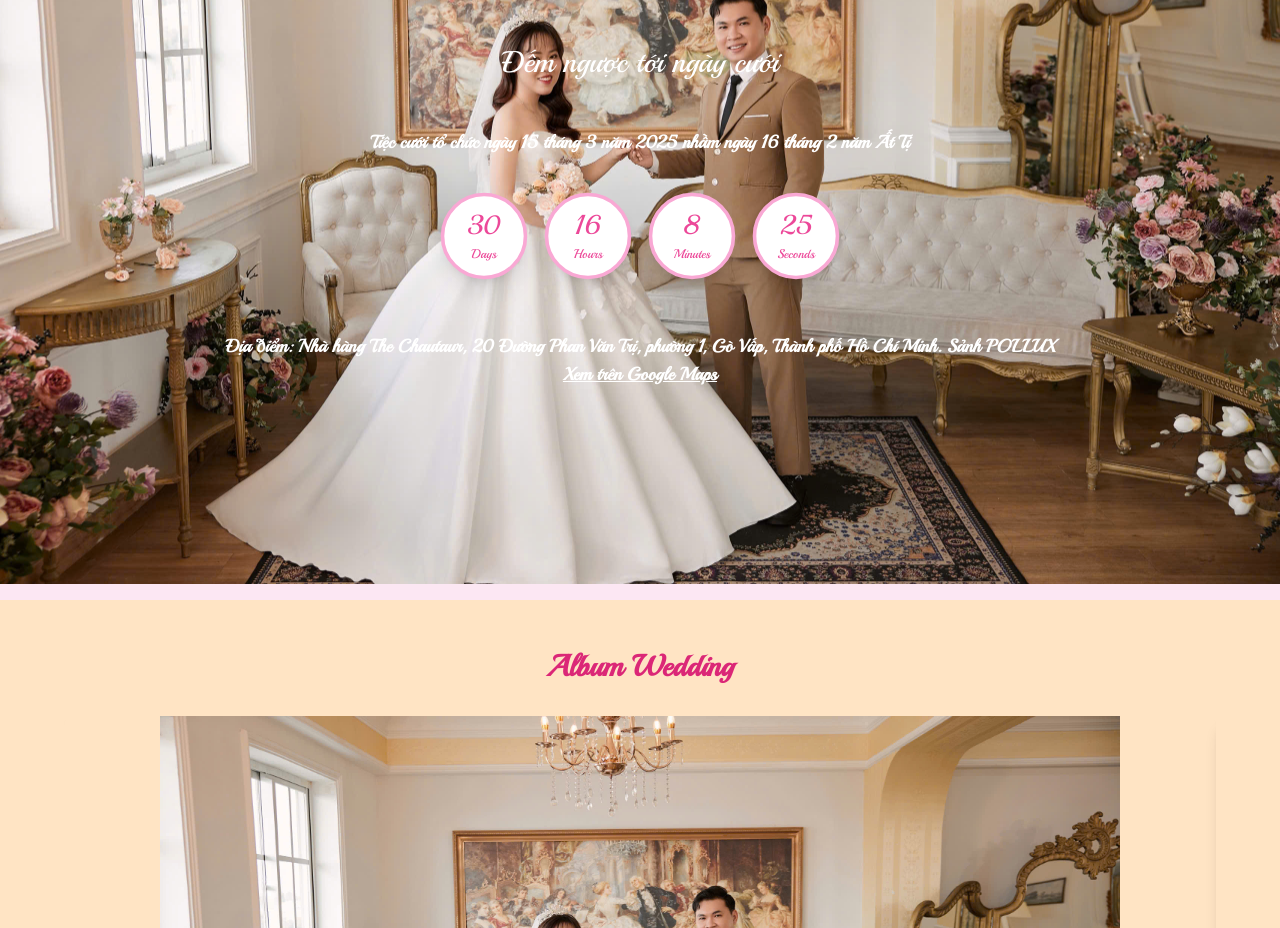
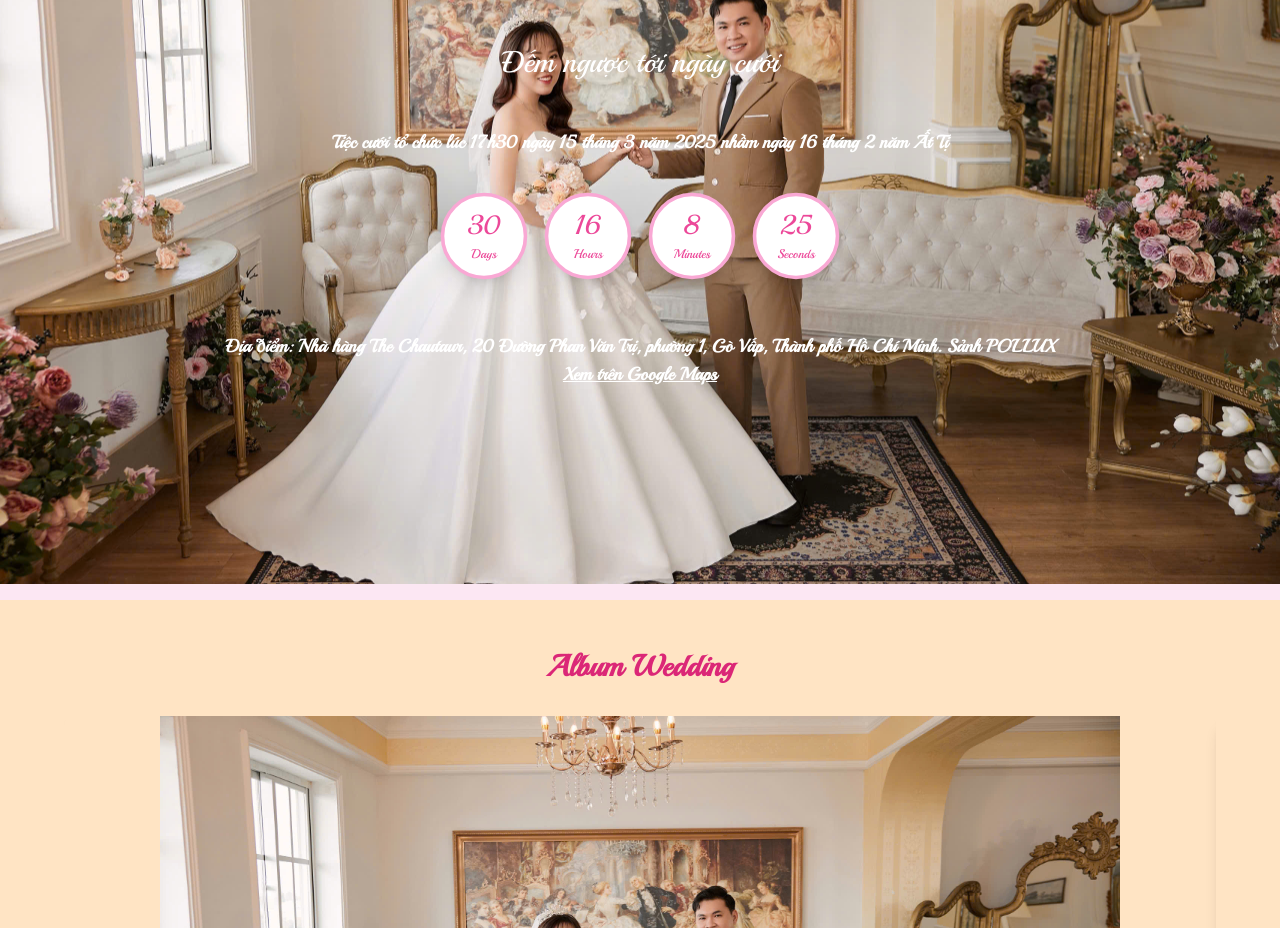
Before and after one commit to LCSMinhPhu/wedding, a Next.js app: page /home in a window 1280 px wide. Shown: the part 1880-2808 px from the top of the page. Built offline with nearby package versions, Linux system fonts and the light colour scheme.

Commit message:
[F] Add wedding date time

```diff
--- a/app/home/page.tsx
+++ b/app/home/page.tsx
@@ -206,7 +206,7 @@ useEffect(() => {
         animate={{ opacity: 1, y: 0 }}
         transition={{ duration: 1 , repeatDelay: 30, repeat: Infinity }}
         className="text-xl md:text-3xl mt-16" style={{fontWeight: '500'}}>Đếm ngược tới ngày cưới</motion.h1>
-        <strong className="mt-12 text-lg px-4 text-center">Tiệc cưới tổ chức ngày 15 tháng 3 năm 2025 nhầm ngày 16 tháng 2 năm Ất Tị<br/></strong>
+        <strong className="mt-12 text-lg px-4 text-center">Tiệc cưới tổ chức lúc 17h30 ngày 15 tháng 3 năm 2025 nhầm ngày 16 tháng 2 năm Ất Tị<br/></strong>
         <div className="flex flex-wrap justify-center gap-2 mt-8">
             {Object.entries(timeLeft).map(([unit, value]) => (
             <motion.div
```
